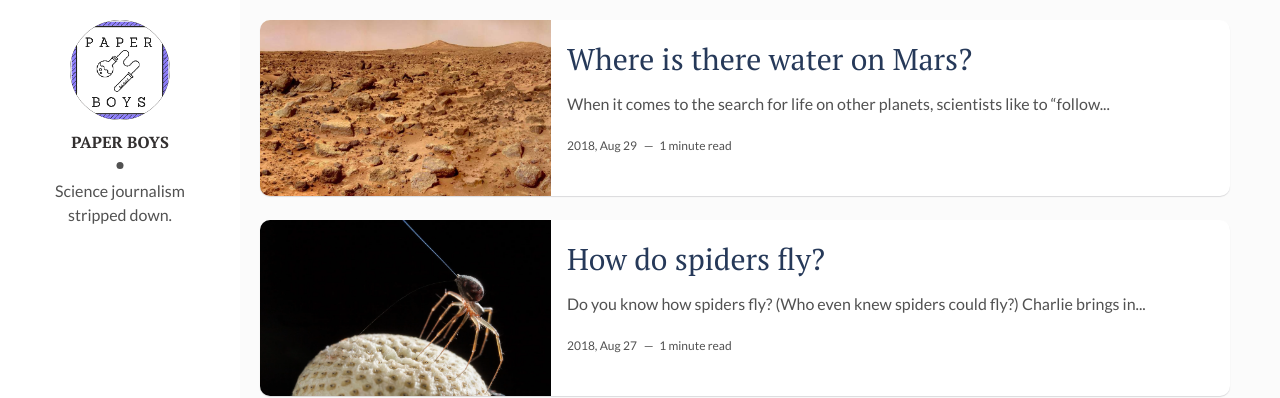
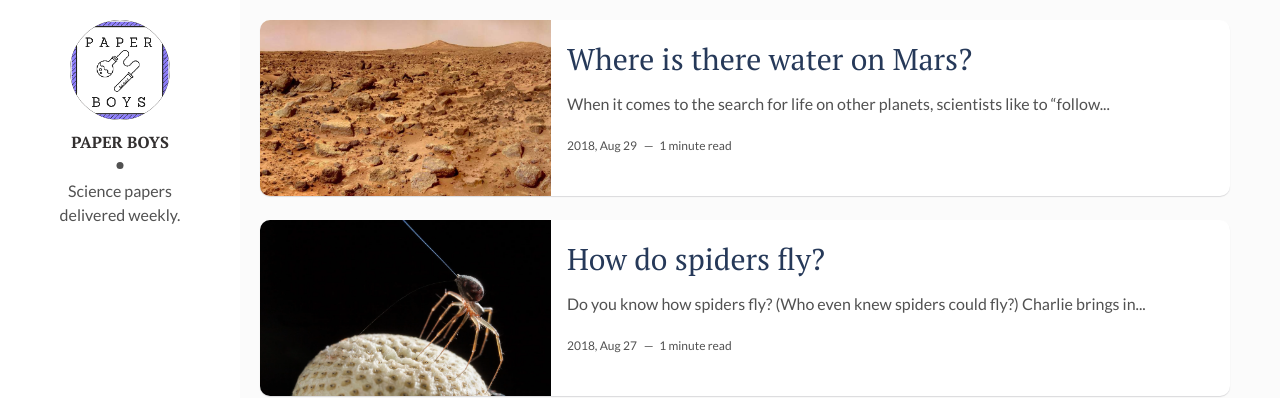
Before and after one commit to paperboyspodcast/paperboyspodcast.github.io, a Jekyll site: the page built from index.html, in a window 1280 px wide. Shown: the top 398 px of the page. Built offline with Jekyll 4.4.1, drawn with Linux system fonts in a browser that asks for light colours; the list of posts is cut into pages by our own code.

Commit message:
updated about_author

```diff
--- a/_config.yml
+++ b/_config.yml
@@ -11,7 +11,7 @@ url: "" # the base hostname & protocol for your site, e.g. http://example.com
 # Author Settings
 author: Paper Boys # add your name
 author-img: paperBoysLogo.png # add your photo
-about-author: Science journalism <br> stripped down. # add description
+about-author: Science papers <br> delivered weekly. # add description
 #social-twitter: # add your Twitter handle
 social-facebook: podcastpaperboys # add your Facebook handle
 #social-github: paperboyspodcast # add your Github handle
```
